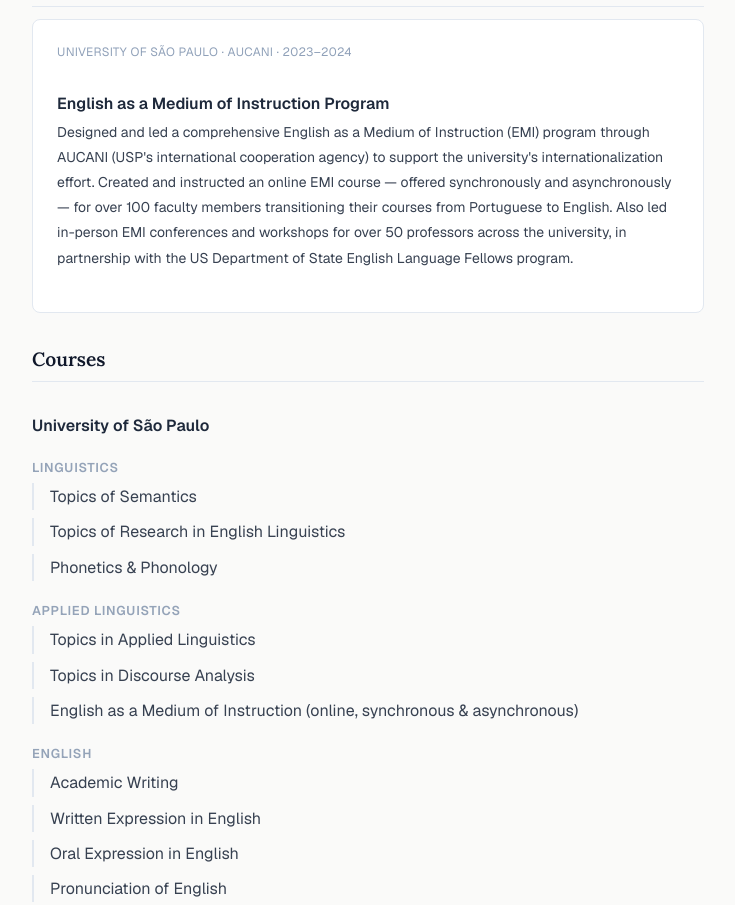
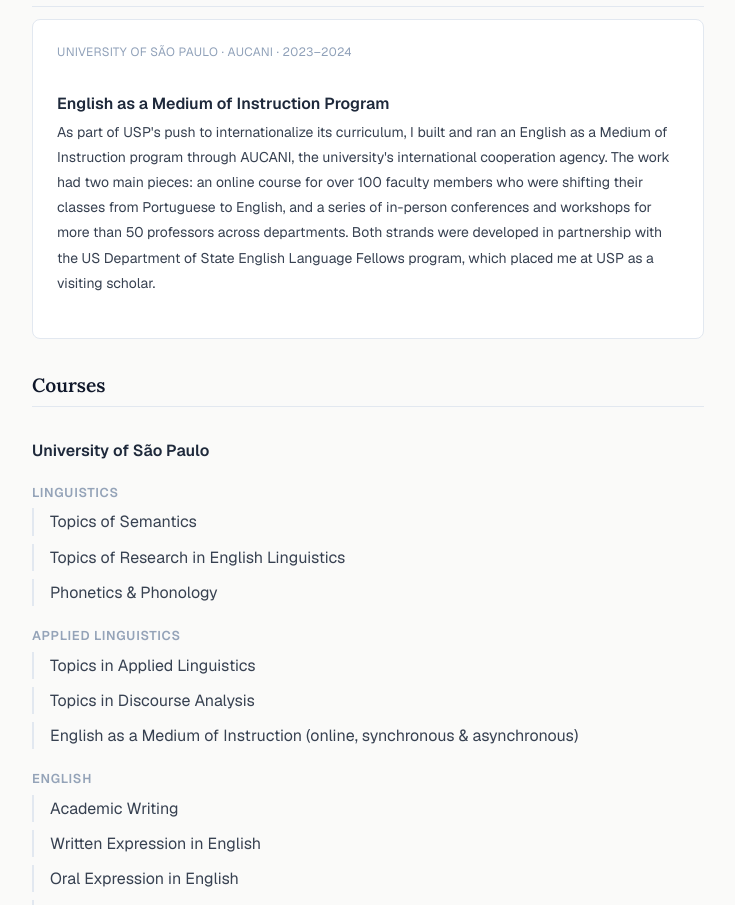
Before and after one commit to trevor-evolved/trevorkann-site, a Next.js app: page /teaching in a window 1280 px wide. Shown: the part 842-1747 px from the top of the page, without its empty margins (248-983 px from the left). Built offline with nearby package versions, Linux system fonts and the light colour scheme.

Commit message:
Rewrite EMI featured project in narrative prose

```diff
--- a/app/teaching/page.tsx
+++ b/app/teaching/page.tsx
@@ -42,13 +42,14 @@
           <div className="text-xs uppercase tracking-wide text-slate-400 mb-2">University of São Paulo · AUCANI · 2023–2024</div>
           <h3 className="text-base font-semibold text-slate-900 mb-2">English as a Medium of Instruction Program</h3>
           <p className="text-sm text-slate-600 leading-relaxed">
-            Designed and led a comprehensive English as a Medium of Instruction (EMI) program
-            through AUCANI (USP&apos;s international cooperation agency) to support the university&apos;s
-            internationalization effort. Created and instructed an online EMI course — offered
-            synchronously and asynchronously — for over 100 faculty members transitioning their
-            courses from Portuguese to English. Also led in-person EMI conferences and workshops
-            for over 50 professors across the university, in partnership with the US Department
-            of State English Language Fellows program.
+            As part of USP&apos;s push to internationalize its curriculum, I built and ran an
+            English as a Medium of Instruction program through AUCANI, the university&apos;s
+            international cooperation agency. The work had two main pieces: an online course
+            for over 100 faculty members who were shifting their classes from Portuguese to
+            English, and a series of in-person conferences and workshops for more than 50
+            professors across departments. Both strands were developed in partnership with the
+            US Department of State English Language Fellows program, which placed me at USP
+            as a visiting scholar.
           </p>
         </div>
 
```
